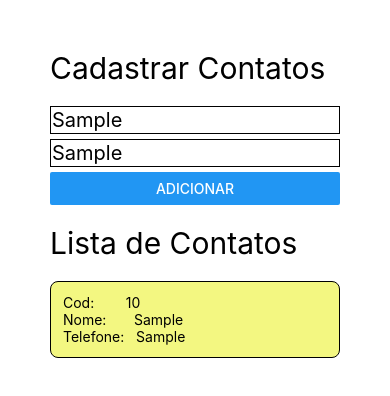
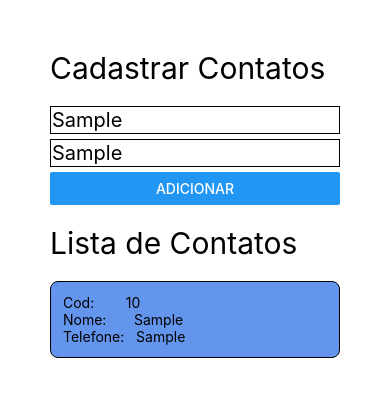
Before and after one commit to CamargoAndre/ReactNativeEstilosListasFlatListsEstado, a React Native app: screen / in a window 390 px wide. Both pictures are taken after typing "Sample", "Sample" into the empty fields and a click on the button "ADICIONAR". Shown: the top 396 px of the page. Built offline with nearby package versions, Linux system fonts and the light colour scheme.

Commit message:
Versao Final Exercicio Aula 04

```diff
--- a/App.js
+++ b/App.js
@@ -21,11 +21,12 @@ export default function App() {
 
   const removerContato = (keyASerRemovida) => {
     setContatos(contatos => {
+      const filter = contatos.filter(contato => contato.key !== keyASerRemovida);
 
-      return contatos.filter((contato) => {
-        console.log (contato.key + ' ' + keyASerRemovida);
-        contato.key !== keyASerRemovida
-      })
+      return filter;//contatos.filter(contato => {
+        //console.log (contato.key + ' ' + keyASerRemovida);
+        //contato.key != keyASerRemovida
+
     });
   };
 
@@ -39,7 +40,6 @@ export default function App() {
           data = {contatos}
           renderItem = {contato => (
             <ContatoItem
-              chave={contato.item.key}
               keys={contato.item.key}
               contato={contato.item.cont}
               telefone ={contato.item.tel}
--- a/components/ContatoItem.js
+++ b/components/ContatoItem.js
@@ -5,7 +5,7 @@ import {View, Text, StyleSheet, TouchableOpacity} from 'react-native';
 const ContatoItem = (props) => {
 
     return(
-        <TouchableOpacity onPress={props.onDelete.bind(this, props.chave)}>
+        <TouchableOpacity onLongPress={props.onDelete.bind(this, props.keys)}>
             <View style={styles.itemNaLista}>
                 <Text>{'Cod:        ' + props.keys}</Text>
                 <Text>{'Nome:       ' + props.contato}</Text>
@@ -20,7 +20,7 @@ const styles = StyleSheet.create({
     itemNaLista: {
         padding: 12,
         flexDirection: 'column',
-        backgroundColor: '#F3F781',
+        backgroundColor: '#6495ED',
         borderColor: '#000',
         borderWidth: 1,
         marginBottom: 8,
```
